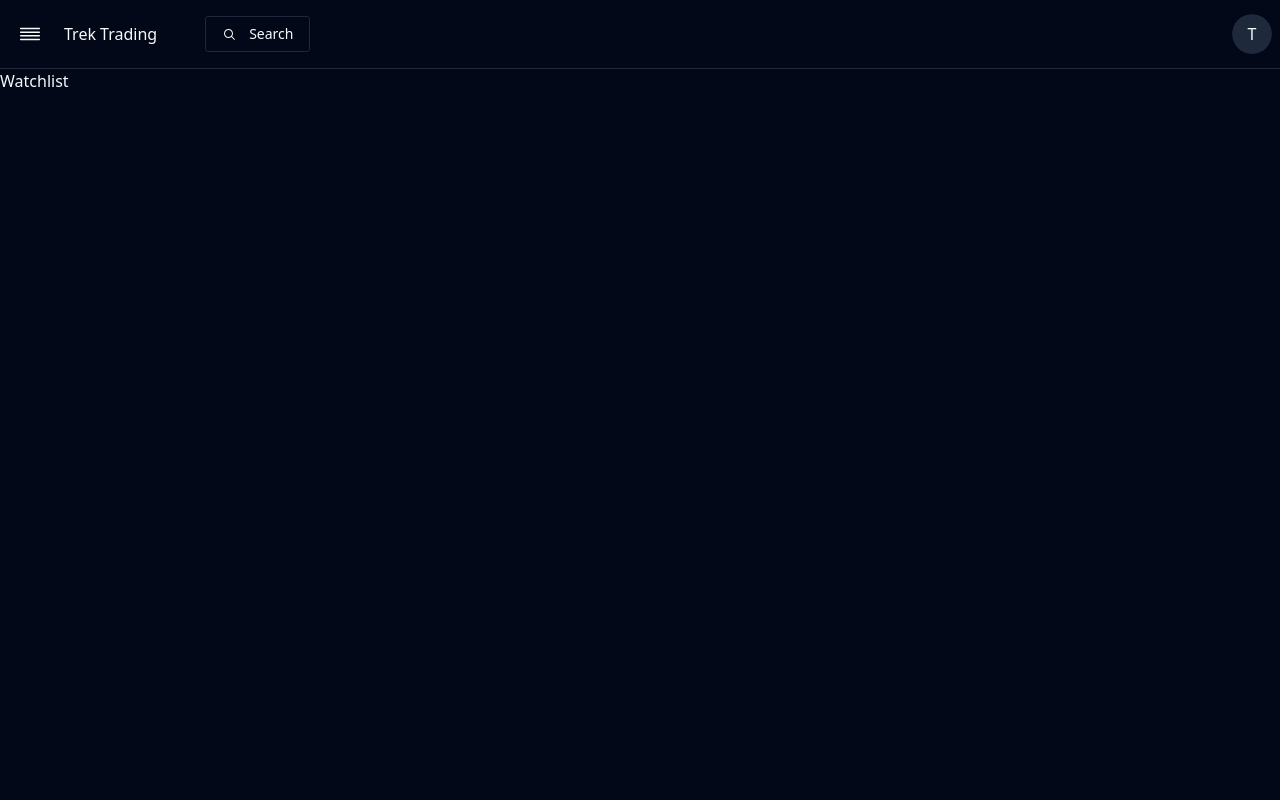
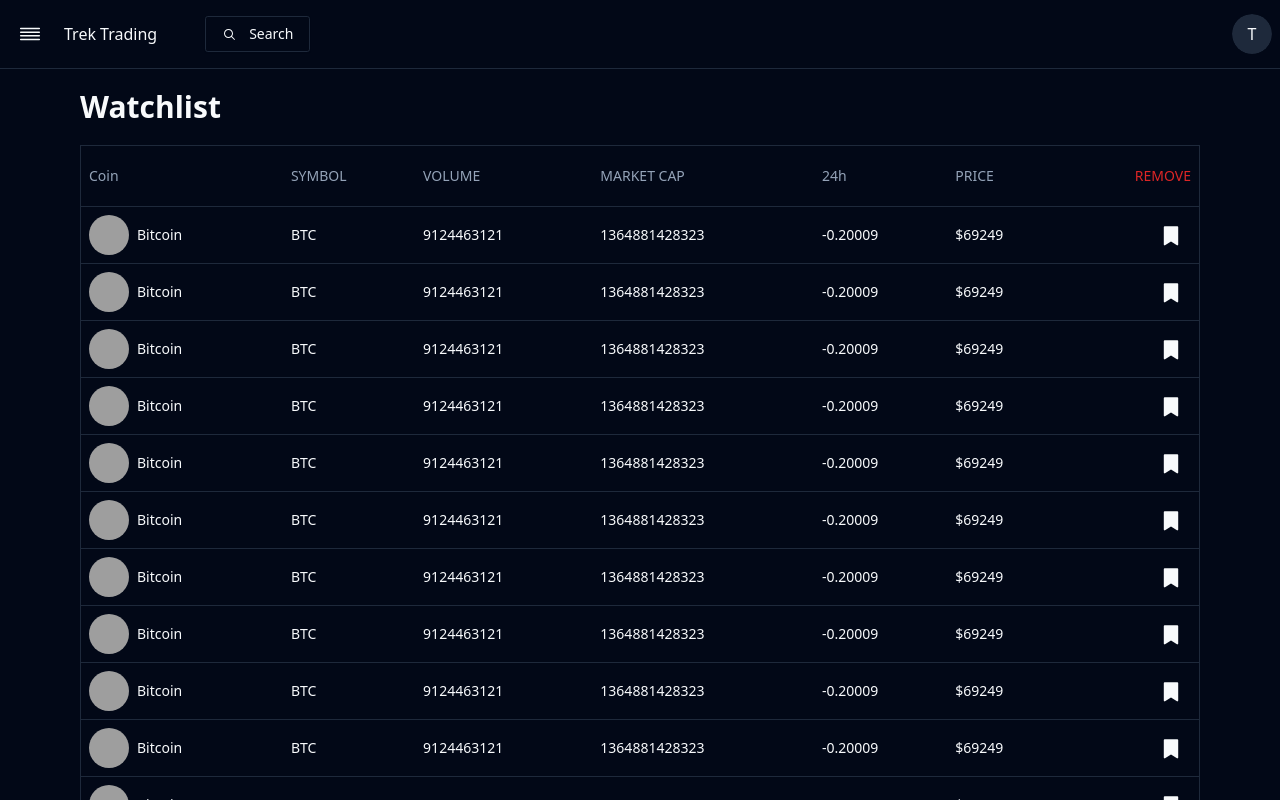
Before and after one commit to lequyan2003/crypto-trading-app, a React (Vite) app in the folder client/: page /watchlist in a window 1280 px wide. Shown: the top 800 px of the page. Built offline with nearby package versions, Linux system fonts and the light colour scheme; grey boxes are pictures that could not be loaded.

Commit message:
portfolio, watchlist, activity added

```diff
--- a/client/src/pages/Activity/Activity.jsx
+++ b/client/src/pages/Activity/Activity.jsx
@@ -1,5 +1,53 @@
+import { Avatar, AvatarImage } from "@/components/ui/avatar";
+import {
+  Table,
+  TableBody,
+  TableCell,
+  TableHead,
+  TableHeader,
+  TableRow,
+} from "@/components/ui/table";
+
 const Activity = () => {
-  return <div>Activity</div>;
+  return (
+    <div className="p-5 lg:px-20">
+      <h1 className="font-bold text-3xl pb-5">Activity</h1>
+      <Table className="border">
+        <TableHeader>
+          <TableRow>
+            <TableHead className="py-5">Date & Time</TableHead>
+            <TableHead>Trading pair</TableHead>
+            <TableHead>Buy Price</TableHead>
+            <TableHead>Sell Price</TableHead>
+            <TableHead>Order Type</TableHead>
+            <TableHead className="">Profit/Loss</TableHead>
+            <TableHead className="text-right">Value</TableHead>
+          </TableRow>
+        </TableHeader>
+        <TableBody>
+          {[1, 1, 1, 1, 1, 1, 1, 1, 1, 1, 1, 1, 1].map((item, index) => (
+            <TableRow key={index}>
+              <TableCell>
+                <p>2024/05/31</p>
+                <p className="text-gray-400">12:39:32</p>
+              </TableCell>
+              <TableCell className="font-medium flex items-center gap-2">
+                <Avatar className="-z-50">
+                  <AvatarImage src="https://coin-images.coingecko.com/coins/images/1/large/bitcoin.png?1696501400" />
+                </Avatar>
+                <span>Bitcoin</span>
+              </TableCell>
+              <TableCell className="">$69249</TableCell>
+              <TableCell>1364881428323</TableCell>
+              <TableCell>-0.20009</TableCell>
+              <TableCell className="">$69249</TableCell>
+              <TableCell className="text-right">345</TableCell>
+            </TableRow>
+          ))}
+        </TableBody>
+      </Table>
+    </div>
+  );
 };
 
 export default Activity;
--- a/client/src/pages/Navbar/Sidebar.jsx
+++ b/client/src/pages/Navbar/Sidebar.jsx
@@ -9,6 +9,7 @@ import {
   PersonIcon,
 } from "@radix-ui/react-icons";
 import { CreditCardIcon, LandmarkIcon, WalletIcon } from "lucide-react";
+import { useNavigate } from "react-router-dom";
 
 const menu = [
   {
@@ -59,6 +60,7 @@ const menu = [
 ];
 
 const Sidebar = () => {
+  const navigate = useNavigate();
   return (
     <div className="mt-10 space-y-5">
       {menu.map((item) => (
@@ -67,6 +69,7 @@ const Sidebar = () => {
             <Button
               variant="outline"
               className="flex items-center gap-5 py-6 w-full"
+              onClick={() => navigate(item.path)}
             >
               <span className="w-8">{item.icon}</span>
               <p>{item.name}</p>
--- a/client/src/pages/Portfolio/Portfolio.jsx
+++ b/client/src/pages/Portfolio/Portfolio.jsx
@@ -1,5 +1,48 @@
+import { Avatar, AvatarImage } from "@/components/ui/avatar";
+import {
+  Table,
+  TableBody,
+  TableCell,
+  TableHead,
+  TableHeader,
+  TableRow,
+} from "@/components/ui/table";
+
 const Portfolio = () => {
-  return <div>Portfolio</div>;
+  return (
+    <div className="p-5 lg:p-20">
+      <h1 className="font-bold text-3xl pb-5">Portfolio</h1>
+      <Table>
+        <TableHeader>
+          <TableRow>
+            <TableHead className="">Asset</TableHead>
+            <TableHead>Price</TableHead>
+            <TableHead>Unit</TableHead>
+            <TableHead>Change</TableHead>
+            <TableHead>Change%</TableHead>
+            <TableHead className="text-right">VOLUME</TableHead>
+          </TableRow>
+        </TableHeader>
+        <TableBody>
+          {[1, 1, 1, 1, 1, 1, 1, 1, 1, 1, 1, 1, 1].map((item, index) => (
+            <TableRow key={index}>
+              <TableCell className="font-medium flex items-center gap-2">
+                <Avatar className="-z-50">
+                  <AvatarImage src="https://coin-images.coingecko.com/coins/images/1/large/bitcoin.png?1696501400" />
+                </Avatar>
+                <span>Bitcoin</span>
+              </TableCell>
+              <TableCell>BTC</TableCell>
+              <TableCell>9124463121</TableCell>
+              <TableCell>1364881428323</TableCell>
+              <TableCell>-0.20009</TableCell>
+              <TableCell className="text-right">$69249</TableCell>
+            </TableRow>
+          ))}
+        </TableBody>
+      </Table>
+    </div>
+  );
 };
 
 export default Portfolio;
--- a/client/src/pages/Watchlist/Watchlist.jsx
+++ b/client/src/pages/Watchlist/Watchlist.jsx
@@ -1,5 +1,64 @@
+import { Avatar, AvatarImage } from "@/components/ui/avatar";
+import { Button } from "@/components/ui/button";
+import {
+  Table,
+  TableBody,
+  TableCell,
+  TableHead,
+  TableHeader,
+  TableRow,
+} from "@/components/ui/table";
+import { BookmarkFilledIcon } from "@radix-ui/react-icons";
+
 const Watchlist = () => {
-  return <div>Watchlist</div>;
+  const handleRemoveToWatchlist = (value) => {
+    console.log(value);
+  };
+  return (
+    <div className="p-5 lg:px-20">
+      <h1 className="font-bold text-3xl pb-5">Watchlist</h1>
+      <Table className="border">
+        <TableHeader>
+          <TableRow>
+            <TableHead className="py-5">Coin</TableHead>
+            <TableHead>SYMBOL</TableHead>
+            <TableHead>VOLUME</TableHead>
+            <TableHead>MARKET CAP</TableHead>
+            <TableHead>24h</TableHead>
+            <TableHead className="">PRICE</TableHead>
+            <TableHead className="text-right text-red-600">REMOVE</TableHead>
+          </TableRow>
+        </TableHeader>
+        <TableBody>
+          {[1, 1, 1, 1, 1, 1, 1, 1, 1, 1, 1, 1, 1].map((item, index) => (
+            <TableRow key={index}>
+              <TableCell className="font-medium flex items-center gap-2">
+                <Avatar className="-z-50">
+                  <AvatarImage src="https://coin-images.coingecko.com/coins/images/1/large/bitcoin.png?1696501400" />
+                </Avatar>
+                <span>Bitcoin</span>
+              </TableCell>
+              <TableCell>BTC</TableCell>
+              <TableCell>9124463121</TableCell>
+              <TableCell>1364881428323</TableCell>
+              <TableCell>-0.20009</TableCell>
+              <TableCell className="">$69249</TableCell>
+              <TableCell className="text-right">
+                <Button
+                  variant="ghost"
+                  onClick={() => handleRemoveToWatchlist(item.id)}
+                  size="icon"
+                  className="h-10 w-10"
+                >
+                  <BookmarkFilledIcon className="w-6 h-6" />
+                </Button>
+              </TableCell>
+            </TableRow>
+          ))}
+        </TableBody>
+      </Table>
+    </div>
+  );
 };
 
 export default Watchlist;
```
